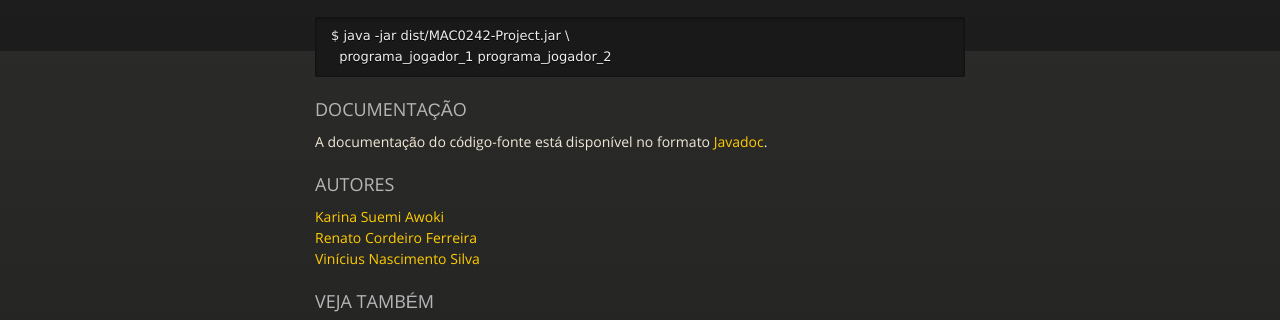
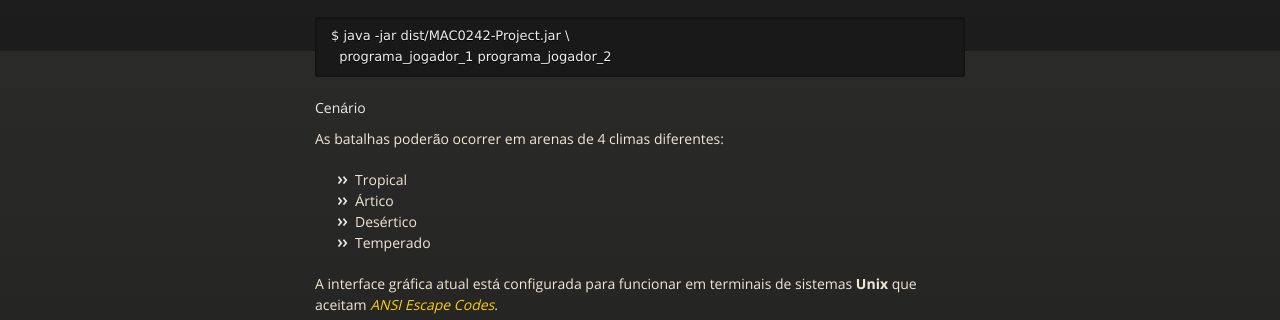
Before and after one commit to renatocf/MAC0242-PROJECT, a plain HTML site: page index.html in a window 1280 px wide. Shown: the part 749-1069 px from the top of the page. Drawn offline with nearby package versions, Linux system fonts and the light colour scheme.

```diff
--- a/index.html
+++ b/index.html
@@ -76,6 +76,23 @@ robôs, compile-os com:</p>
   programa_jogador_1 programa_jogador_2
 </code></pre>
 
+<h4>
+<a name="cen%C3%A1rio" class="anchor" href="#cen%C3%A1rio"><span class="octicon octicon-link"></span></a>Cenário</h4>
+
+<p>As  batalhas poderão ocorrer em arenas de 4
+climas diferentes:</p>
+
+<ul>
+<li>Tropical</li>
+<li>Ártico</li>
+<li>Desértico</li>
+<li>Temperado</li>
+</ul><p>A interface gráfica  atual está configurada
+para  funcionar  em  terminais de  sistemas
+<strong>Unix</strong> que aceitam <a href="http://en.wikipedia.org/wiki/ANSI_escape_code"><em>ANSI Escape Codes</em></a>.</p>
+
+<p><img src="http://renatocf.github.io/MAC0242-PROJECT/images/TROPICAL.png" alt="Arena Tropical"></p>
+
 <h3>
 <a name="documenta%C3%87%C3%83o" class="anchor" href="#documenta%C3%87%C3%83o"><span class="octicon octicon-link"></span></a>DOCUMENTAÇÃO</h3>
 
```
Also changed, not shown: params.json (+1 -1 lines).
